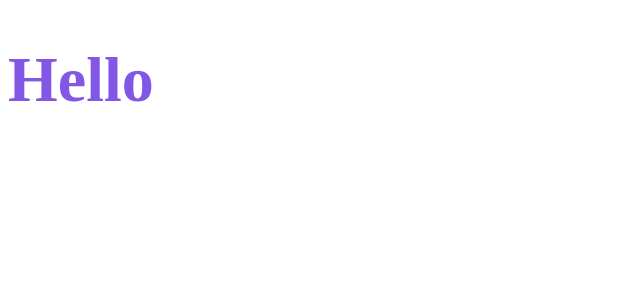
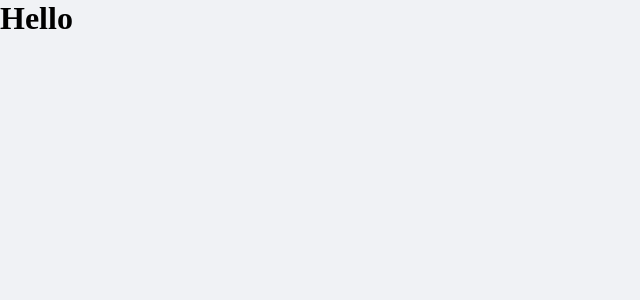
Before and after one commit to julianaMari/ReactJS-DtMoney, a React (Create React App) app: page / in a window 1280 px wide. Shown: the top 300 px of the page, without its empty margins (0-640 px from the left). Built offline with nearby package versions, Linux system fonts and the light colour scheme.

Commit message:
Creating global styles

```diff
--- a/public/index.html
+++ b/public/index.html
@@ -3,6 +3,8 @@
   <head>
     <meta charset="utf-8" />
     <meta name="viewport" content="width=device-width, initial-scale=1" />
+
+    <link rel="shortcut icon" href="favicon.png" type="image/png">
 
     <title>Dt Money</title>
   </head>
--- a/src/App.tsx
+++ b/src/App.tsx
@@ -1,16 +1,10 @@
-import styled from 'styled-components'
-
-const Tytle = styled.h1`
-font-size: 64px;
-color: #8257e6;
-`
+import { GlobalStyle } from "./styles/global";
 
 export function App() {
   return (
     <div className="App">
-     <Tytle>
-      Hello
-      </Tytle>
+     <h1>Hello</h1>
+     <GlobalStyle />
     </div>
   );
 }
--- /dev/null
+++ b/src/styles/global.ts
@@ -0,0 +1,51 @@
+import { createGlobalStyle } from "styled-components"
+
+export const GlobalStyle = createGlobalStyle`
+ :root {
+    --red: #E52E4D;
+    --blue: #5429CC;
+
+    --blue-light: #6933FF;
+
+    --text-tytle: #363F5F;
+    --text-body: #969CB3;
+
+    --background: #F0F2F5;
+    --shape: #FFFFFF;
+
+
+
+ }
+
+
+ * {
+    margin: 0;
+    padding: 0;
+    box-sizing: border-box;
+ }
+
+ html {
+    @media (max-width: 1080px) {
+        font-size: 93,75%;
+    }
+    @media (max-width: 720px) {
+        font-size: 87,5%;
+    }
+ }
+
+
+ body {
+    background: var(--background);
+    --webkit-font-smoothing: antialiased;
+ }
+
+ button {
+    cursor: pointer;
+ }
+
+ [disabled] {
+    opacity: 0,6;
+    cursor: not-allowed;
+
+
+`
```
